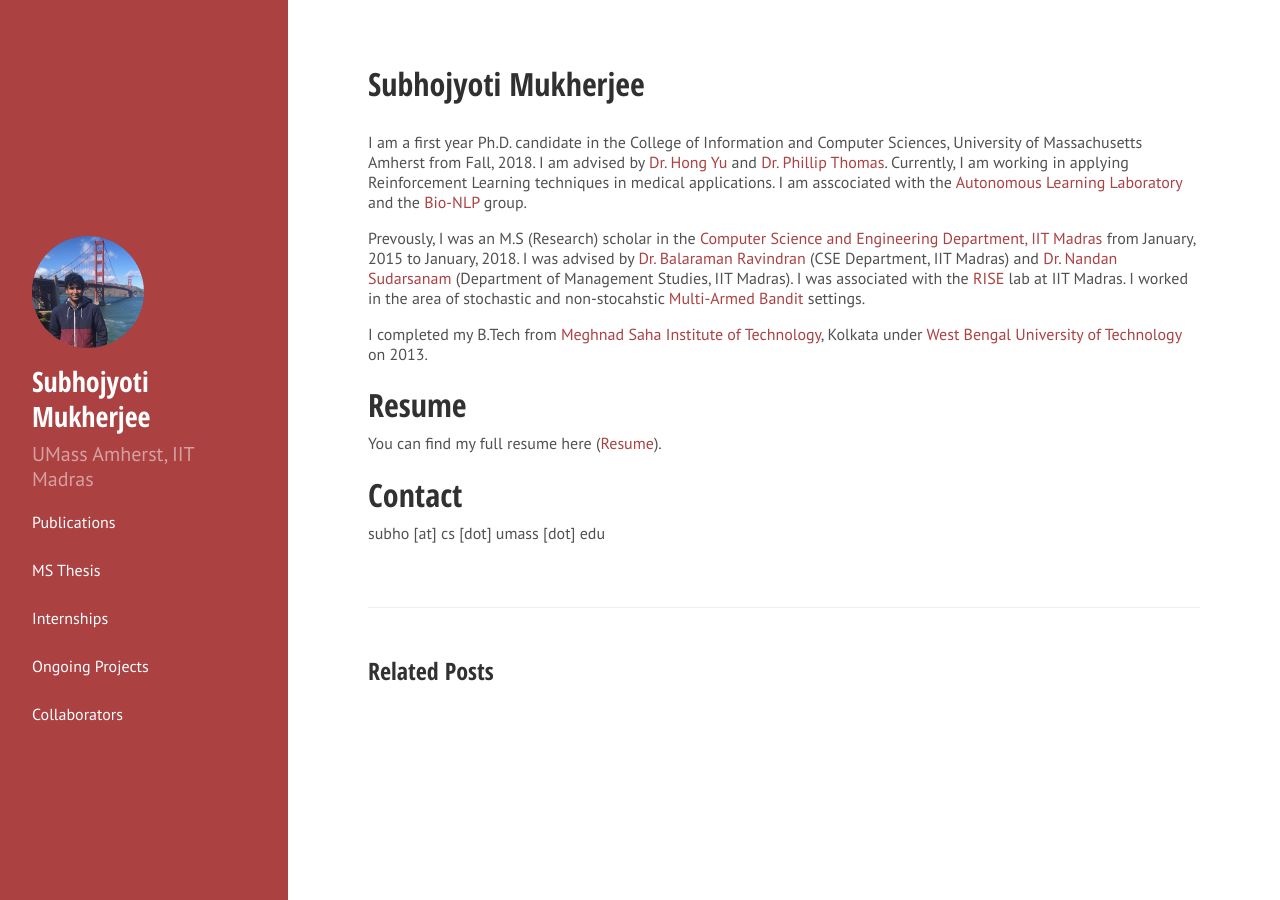
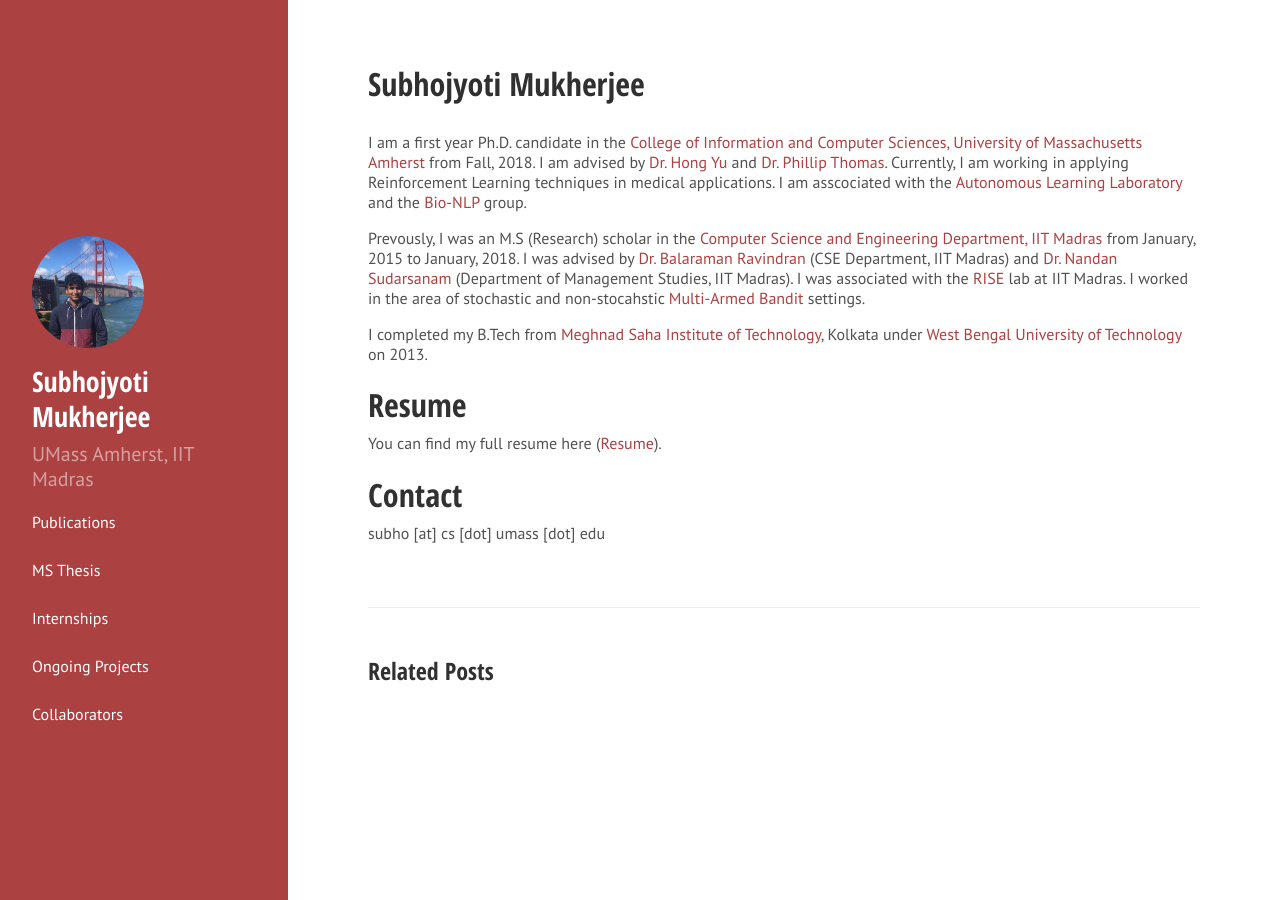
Before and after one commit to Subhojyoti22/subhojyoti.github.io, a Jekyll site: the page built from _posts/2016-09-06-about.md, in a window 1280 px wide. Built offline with Jekyll 4.4.1, drawn with Linux system fonts in a browser that asks for light colours; Markdown is read by kramdown in place of the engine named in the settings; part of the change alters nothing that is shown.

```diff
--- a/_posts/2016-09-06-about.md
+++ b/_posts/2016-09-06-about.md
@@ -2,7 +2,7 @@
 layout: post
 title: Subhojyoti Mukherjee
 ---
-I am a first year Ph.D. candidate in the College of Information and Computer Sciences, University of Massachusetts Amherst from Fall, 2018. I am advised by [Dr. Hong Yu](https://www.cics.umass.edu/faculty/directory/hong_yu) and [Dr. Phillip Thomas](http://psthomas.com/). Currently, I am working in applying Reinforcement Learning techniques in medical applications. I am asscociated with the [Autonomous Learning Laboratory](http://www-anw.cs.umass.edu/) and the [Bio-NLP](https://bio-nlp.org/index.php) group.
+I am a first year Ph.D. candidate in the [College of Information and Computer Sciences, University of Massachusetts Amherst](https://www.cics.umass.edu/) from Fall, 2018. I am advised by [Dr. Hong Yu](https://www.cics.umass.edu/faculty/directory/hong_yu) and [Dr. Phillip Thomas](http://psthomas.com/). Currently, I am working in applying Reinforcement Learning techniques in medical applications. I am asscociated with the [Autonomous Learning Laboratory](http://www-anw.cs.umass.edu/) and the [Bio-NLP](https://bio-nlp.org/index.php) group.
 
    Prevously, I was an M.S (Research) scholar in the [Computer Science and Engineering Department, IIT Madras](https://www.cse.iitm.ac.in/) from January, 2015 to January, 2018. I was advised by [Dr. Balaraman Ravindran](https://www.cse.iitm.ac.in/~ravi/) (CSE Department, IIT Madras) and [Dr. Nandan Sudarsanam](https://doms.iitm.ac.in/index.php/nandan-s) (Department of Management Studies, IIT Madras). I was associated with the [RISE](http://rise.cse.iitm.ac.in/rise1/index.html) lab at IIT Madras. I worked in the area of stochastic and non-stocahstic [Multi-Armed Bandit](https://en.wikipedia.org/wiki/Multi-armed_bandit) settings.
 
```
